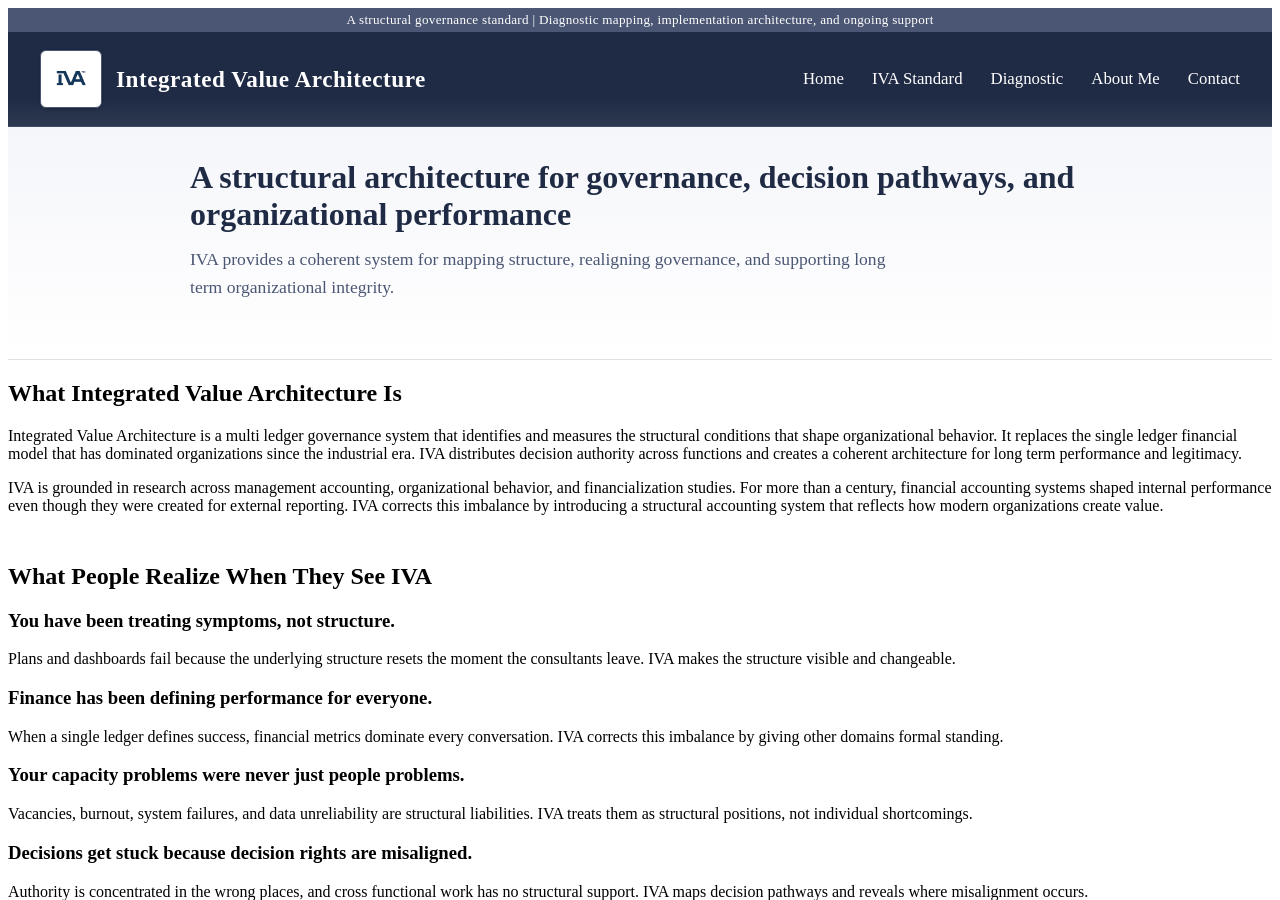
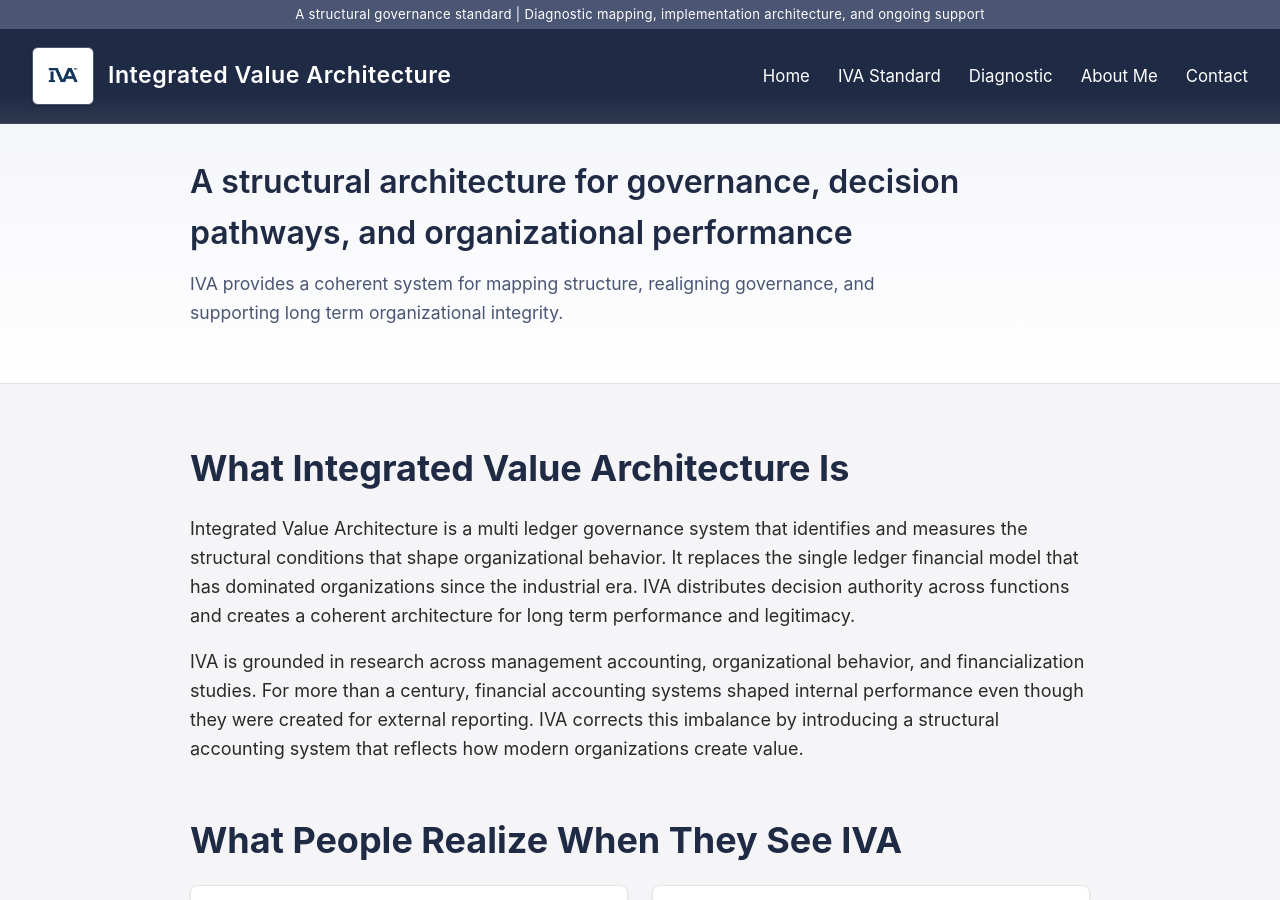
Before and after one commit to efost7873/integratedvaluearchitecture.com, a Jekyll site: the page built from index.md, in a window 1280 px wide and 900 px high. Built offline with Jekyll 4.4.1, drawn with Linux system fonts in a browser that asks for light colours.

Commit message:
Update default.html

```diff
--- a/_layouts/default.html
+++ b/_layouts/default.html
@@ -3,7 +3,7 @@
 <head>
   <meta charset="UTF-8">
   <title>{{ page.title }}</title>
-  <link rel="stylesheet" href="{{ site.baseurl }}/assets/style.css">
+  <link rel="stylesheet" href="{{ site.baseurl }}/assets/css/style.css">
 </head>
 <body>
 
```
